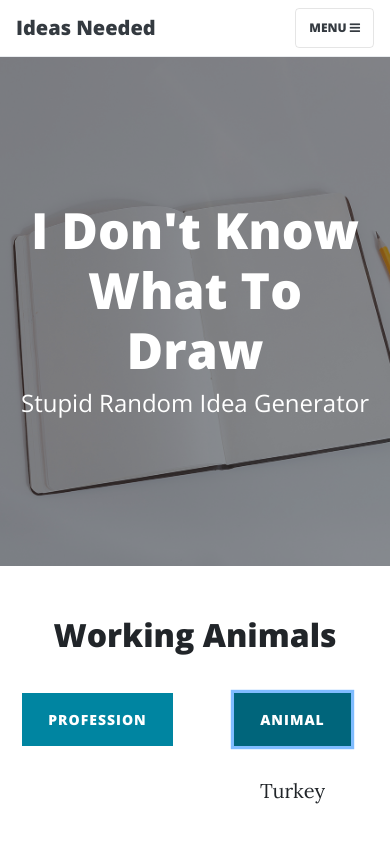
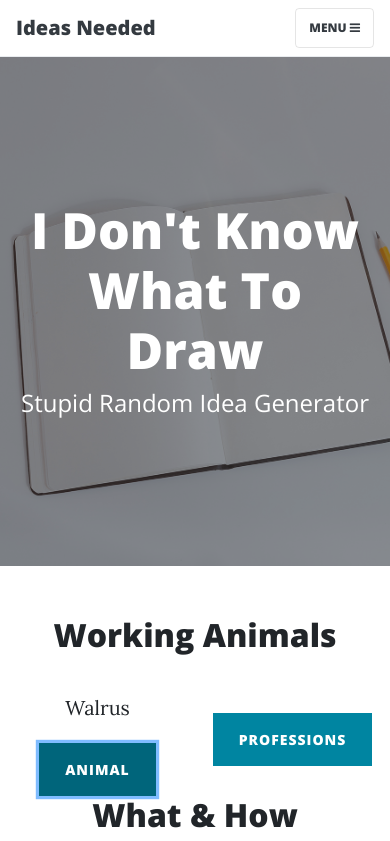
Before and after one commit to JulieArroyo/Ideas-Needed, a website: page index.html in a window 390 px wide. Both pictures are taken after a click on the button "ANIMAL". Shown: the top 841 px of the page. Drawn offline with nearby package versions, Linux system fonts and the light colour scheme.

Commit message:
uniform the code
added animals to the list
added more space to the buttons

```diff
--- a/css/clean-blog.css
+++ b/css/clean-blog.css
@@ -40,6 +40,10 @@ blockquote {
   font-size: 36px;
   font-weight: 700;
   margin-top: 60px; }
+
+#subjectDisplay{
+  margin-bottom:20px;
+}
 
 .caption {
   font-size: 14px;
@@ -287,6 +291,7 @@ footer {
     text-align: center; }
 
 .btn {
+  margin-top:20px;
   font-size: 14px;
   font-weight: 800;
   padding: 15px 25px;
@@ -296,6 +301,7 @@ footer {
   font-family: 'Open Sans', 'Helvetica Neue', Helvetica, Arial, sans-serif; }
 
 .btn-primary {
+    margin-top:20px;
   background-color: #0085A1;
   border-color: #0085A1; }
   .btn-primary:hover, .btn-primary:focus, .btn-primary:active {
--- a/index.html
+++ b/index.html
@@ -101,21 +101,22 @@
       <h2>Working Animals</h2>
       <br/>
       <div class="row">
-
-
-
 <!-- ANIMAL PROFESSION -->
           <div class="col midd">
-              <button class="btn btn-primary" onclick="professionalFunction()">Profession</button>
-                  <p id="profession"></p>
+            <div id="animalDisplay">
+              <!-- animal will go here -->
+            </div>
+              <button class="btn btn-primary" onclick="newAnimal()">Animal</button>
           </div>
 
           <div class="col midd">
-              <button class="btn btn-primary" onclick="myFunction()">Animal</button>
-                  <p id="animal"></p>
+            <div id="professionDisplay">
+              <!-- profession will go here -->
+            </div>
+              <button class="btn btn-primary" onclick="newProfession()">Professions</button>
           </div>
 
-<!-- ANIMAL PROFESSION -->
+<!-- ANIMAL PROFESSION END -->
 
           <hr>
         </div> <!-- row end -->
@@ -123,16 +124,16 @@
         <h2>What &amp; How</h2>
         <br/>
         <div class="row">
-  <!-- STYLE SUBJECT -->
+<!-- STYLE SUBJECT -->
 
-         <div class="col-md-6">
+         <div class="col midd">
             <div id="styleDisplay">
                 <!-- art style will go here -->
             </div>
             <button onclick="newStyle()" class="btn btn-primary">Art Style</button>
           </div>
 
-          <div class="col-md-6">
+          <div class="col midd">
             <div id="subjectDisplay">
               <!-- art subject will go here -->
             </div>
@@ -140,7 +141,7 @@
           </div>
 
 
-  <!-- STYLE SUBJECT -->
+<!-- STYLE SUBJECT END -->
 
             <hr>
           </div> <!-- row end -->
--- a/javascript.js
+++ b/javascript.js
@@ -1,3 +1,29 @@
+// Animals
+var animals=[
+  'Skunk', 'Racoon', 'Elephant', 'Turkey', 'Walrus', 'Dog', 'Bear', 'Penguin', 'Owl','frog', 'Beaver',
+  'Fox', 'Cat', 'Ant', 'Bee','Fish', 'Caterpillar', 'Dolphin', 'Chicken', 'Shark', 'Mouse', 'Octopus',
+  'Lion', 'Parrot', 'Crab', 'Seal', 'Goose', 'Whale','Goat', 'Lizard', 'Panda', 'Dinosaur','Hippo',
+  'Hedgehog', 'Turtle', 'Fly', 'Peacock', 'Pig', 'Otter',]
+
+
+
+function newAnimal(){
+  var randomNumber = Math.floor(Math.random() * (animals.length));
+  document.getElementById('animalDisplay').innerHTML = animals[randomNumber]
+}
+
+// professions
+var professions=[
+  'Theif', 'Doctor', 'Samurai', 'Super Hero', 'Detective'
+]
+
+function newProfession(){
+  var randomNumber = Math.floor(Math.random() * (professions.length));
+  document.getElementById('professionDisplay').innerHTML = professions[randomNumber]
+}
+
+
+// Styles of Art
 var styles=[
 'Realism', 'Impressionism', 'Abstract', 'Art Deco', 'Cubism', 'Surrealism',
 'Pop Art', 'Modern', 'Contemporary', 'Fantasy', 'Graffiti', 'Continuous Line', 'Blind']
@@ -7,7 +33,7 @@ function newStyle(){
   document.getElementById('styleDisplay').innerHTML = styles[randomNumber];
 }
 
-
+// Subjects of art
 var subjects=[
 'Seascape', 'Landscape', 'Cityscape', 'Meteor', 'Pineapple', 'Your Shoes',
 'Space Ship', 'Dinosaur', 'Big Ass Bird', 'Last Food You Ate', 'Favorite Celebrity']
```
Also changed, not shown: css/clean-blog.min.css.
